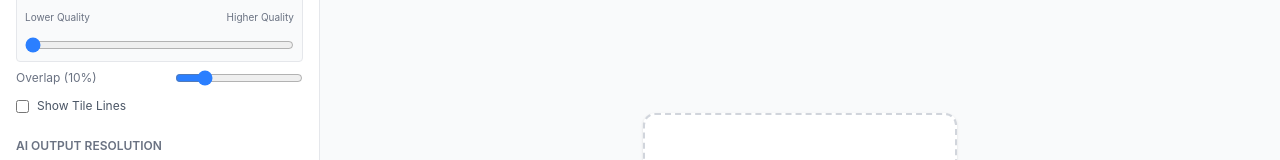
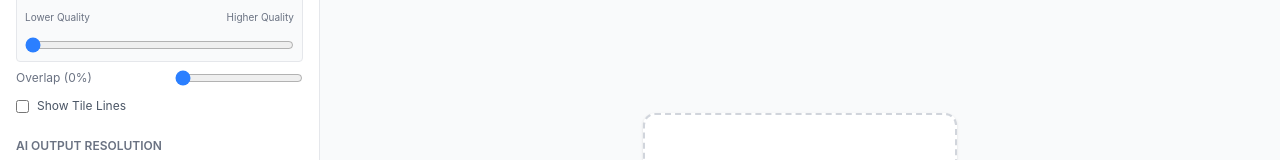
Before and after one commit to GaiZhenbiao/Tiled-BG-Remover, a SvelteKit app: page / in a window 1280 px wide. Shown: the part 215-375 px from the top of the page. Built offline with nearby package versions, Linux system fonts and the light colour scheme.

Commit message:
Adjust Gemini tiling defaults

```diff
--- a/src/App.svelte
+++ b/src/App.svelte
@@ -18,7 +18,7 @@
   // State
   let rows = 2;
   let cols = 2;
-  let overlap = 0.1;
+  let overlap = 0;
   let aiOutputRes = 1024;
   let smartGridEnabled = true;
 
--- a/src/routes/+page.svelte
+++ b/src/routes/+page.svelte
@@ -18,12 +18,13 @@
   // Sidebar Tabs
   let activeTab = 'controls'; // 'controls' or 'logs'
   let logs: { type: string, message: string, time: string }[] = [];
+  let selectedModel = localStorage.getItem('gemini_model') || 'gemini-2.5-flash-image';
 
   // State
   let rows = 2;
   let cols = 2;
-  let overlap = 0.1;
-  let aiOutputRes = 1024;
+  let overlap = 0;
+  let aiOutputRes = selectedModel.includes('gemini-3-pro') ? 2048 : 1024;
   let concurrency = 2;
   let smartGridEnabled = true;
   const smartGridMaxCount = 64;
@@ -127,11 +128,15 @@
     }
   }
 
-  $: selectedModel = localStorage.getItem('gemini_model') || 'gemini-2.5-flash-image';
-
   // Re-check selected model when settings modal closes
   $: if (!showSettings) {
     selectedModel = localStorage.getItem('gemini_model') || 'gemini-2.5-flash-image';
+  }
+
+  let previousModel = selectedModel;
+  $: if (selectedModel !== previousModel) {
+    aiOutputRes = selectedModel.includes('gemini-3-pro') ? 2048 : 1024;
+    previousModel = selectedModel;
   }
 
   $: availableResolutions = selectedModel.includes('gemini-3-pro')
```
